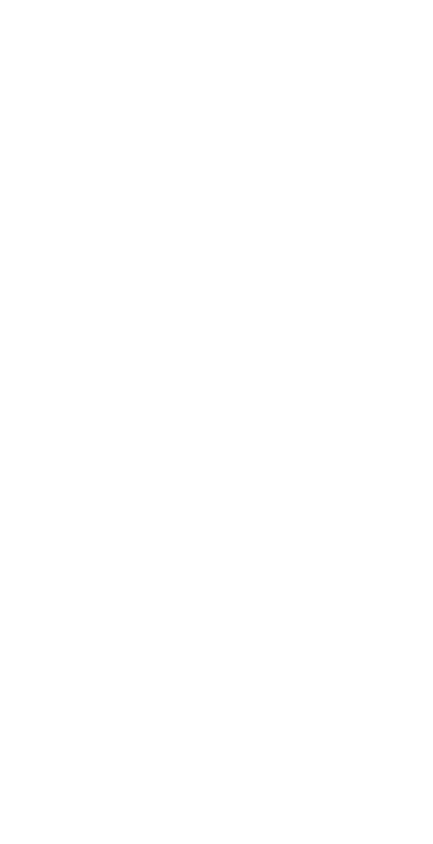
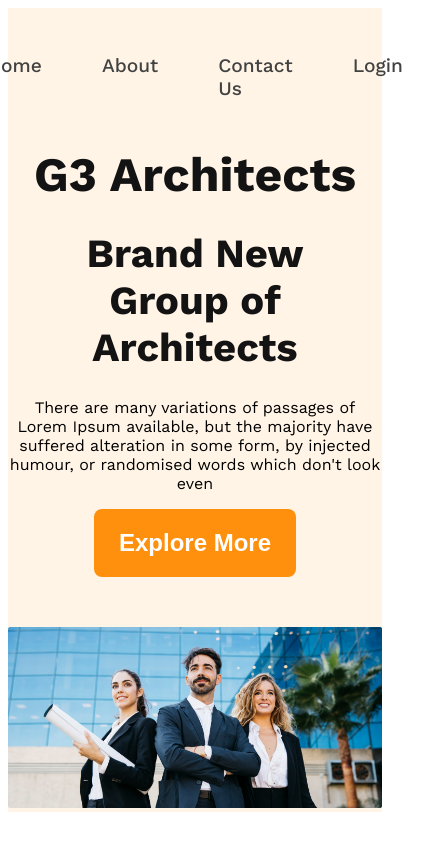
Before and after one commit to BhuiyanMdYaqub03/g3-architects, a plain HTML site: page index.html in a window 390 px wide. Shown: the whole page, 433 px wide, since content can reach past the window. Drawn offline with nearby package versions, Linux system fonts and the light colour scheme.

Commit message:
added banner and banner media query

```diff
--- a/images/styles/style.css
+++ /dev/null
@@ -1,3 +0,0 @@
-header{
-
-}
--- a/index.html
+++ b/index.html
@@ -4,12 +4,50 @@
     <meta charset="UTF-8">
     <meta name="viewport" content="width=device-width, initial-scale=1.0">
     <title>G3- Architects</title>
-    <link rel="stylesheet" href="styles/style.css">
+   <link rel="stylesheet" href="styles/architect.css">
 
 </head>
-<body>
-    <header>
+<body class="work-sans-font">
+    <header class=" header bg-primary">
+        <nav class="navbar display-flex">
+            <h2 class="brand"> G3 Architects</h2>
 
+            <ul class="nav-links display-flex">
+                <li class="nav-item">
+                    <a href="" class="nav-link">Home</a>
+                </li>
+                <li class="nav-item">
+                <a href="" class="nav-link">About
+
+                    </a>
+                </li>
+                <li class="nav-item">
+                    <a href="" class="nav-link">Contact Us</a>
+                </li>
+                <li class="nav-item">
+                    <a href="" class="nav-link">Login</a>
+                </li>
+            </ul>
+
+        </nav>
+
+        <div class="banner display-flex">
+            <div class="banner-content">
+                <h1 class="banner-heading">Brand New <br>
+                        Group of Architects
+                                            </h1>
+                <p class="description-design">There are many variations of passages of Lorem Ipsum available, but the majority have suffered alteration in some form, by injected humour, or randomised words which don't look even</p>
+
+                <div style="text-align: center;">
+                    <button class="btn">Explore More</button>
+                </div>
+            </div>
+                <div class="banner-image">
+                    <img src="../images/banner.png" alt="">
+                </div>
+
+
+        </div>
 
     </header>
 
--- /dev/null
+++ b/styles/architect.css
@@ -0,0 +1,104 @@
+@import url('https://fonts.googleapis.com/css2?family=Open+Sans:ital,wght@0,300..800;1,300..800&family=Work+Sans:ital,wght@0,100..900;1,100..900&display=swap');
+
+.work-sans-font {
+  font-family: "Work Sans", sans-serif;
+  font-optical-sizing: auto;
+  font-weight: 400;
+  font-style: normal;
+}
+
+/* shared styles */
+.bg-primary{
+    background-color: rgba(255, 144, 14, 0.1);
+}
+
+.brand{
+
+    font-weight: bold;
+    font-size: 3rem;
+    color: #131313;
+    margin: auto 0;
+}
+.display-flex{
+    display: flex;
+}
+
+.btn{
+    color: #FFFFFF;
+    font-weight: 600;
+    font-size: 1.5rem;
+    text-align: center;
+    background: #FF900E;
+    border: none;
+    border-radius: 8px;
+    padding: 20px 25px;
+}
+
+/* header styles */
+
+/* .header{
+    padding: 50px 240px;
+}*/
+
+/* nav styles */
+
+.navbar{
+    justify-content: space-between;
+    align-items:center;
+
+
+}
+
+.navbar, .banner{
+    max-width: 1440px;
+    margin: 0 auto;
+}
+
+.nav-item {
+    list-style: none;
+    margin: 30px;
+}
+.nav-links{
+    padding: 0;
+}
+.nav-link{
+    text-decoration: none;
+    font-weight: 500;
+    font-size:1.2rem;;
+    color:#424242;
+
+}
+
+/* banner styles */
+
+.banner{
+    flex-direction: column;
+    align-items: center;
+    justify-content: center;
+    gap: 50px;
+
+
+}
+.banner-heading{
+    text-align: center;
+    font-weight: bold;
+    font-size: 4rem;
+    color: #131313;
+}
+
+.banner-content{
+    text-align: center;
+    max-width: 860px;
+}
+ .banner-image img{
+    width: 100%;
+ }
+
+@media screen and (max-width: 576px){
+    .navbar{
+        flex-direction: column-reverse;
+    }
+    .banner-heading{
+        font-size: 2.5rem;
+    }
+}
```
Also changed, not shown: styles/style.css (deleted).
